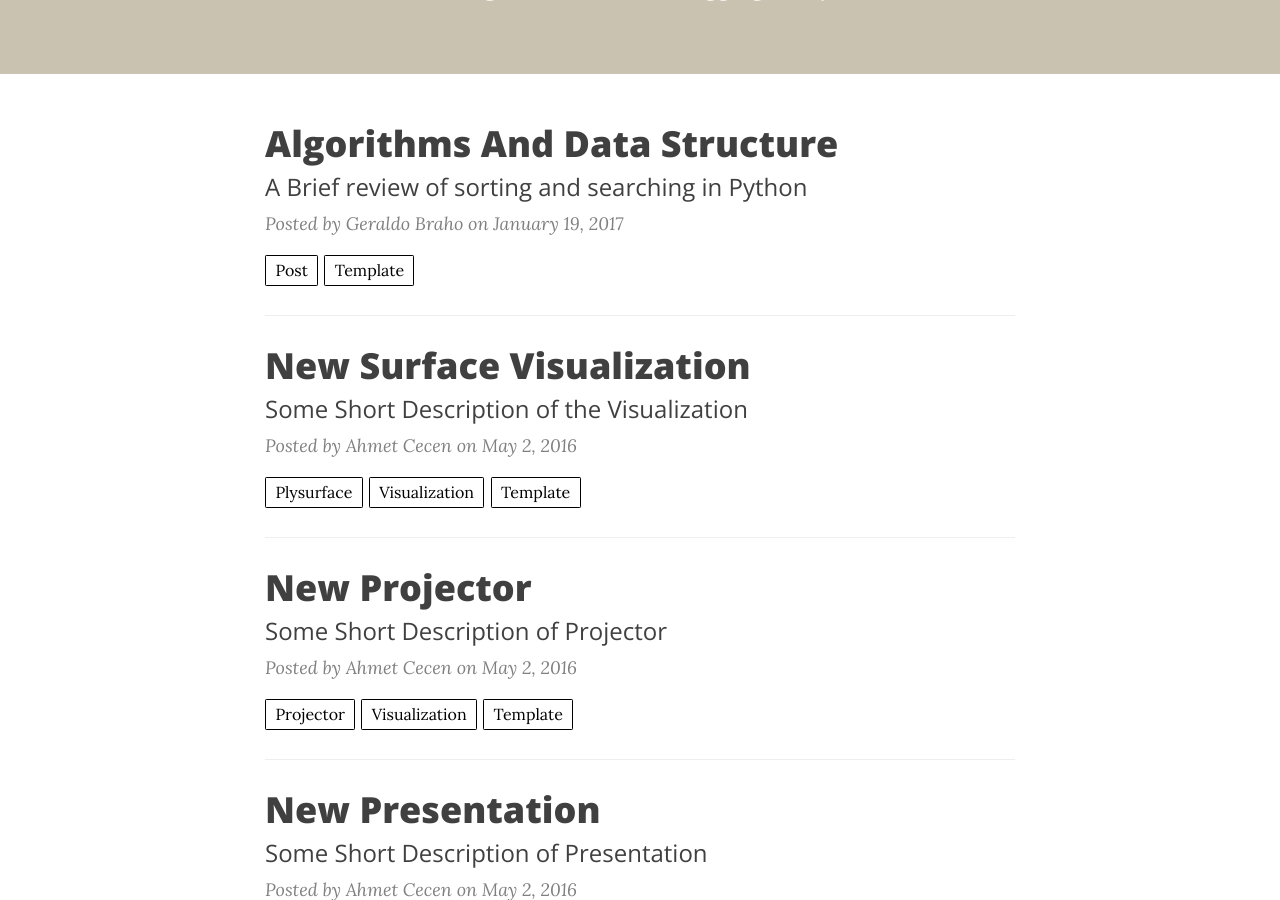
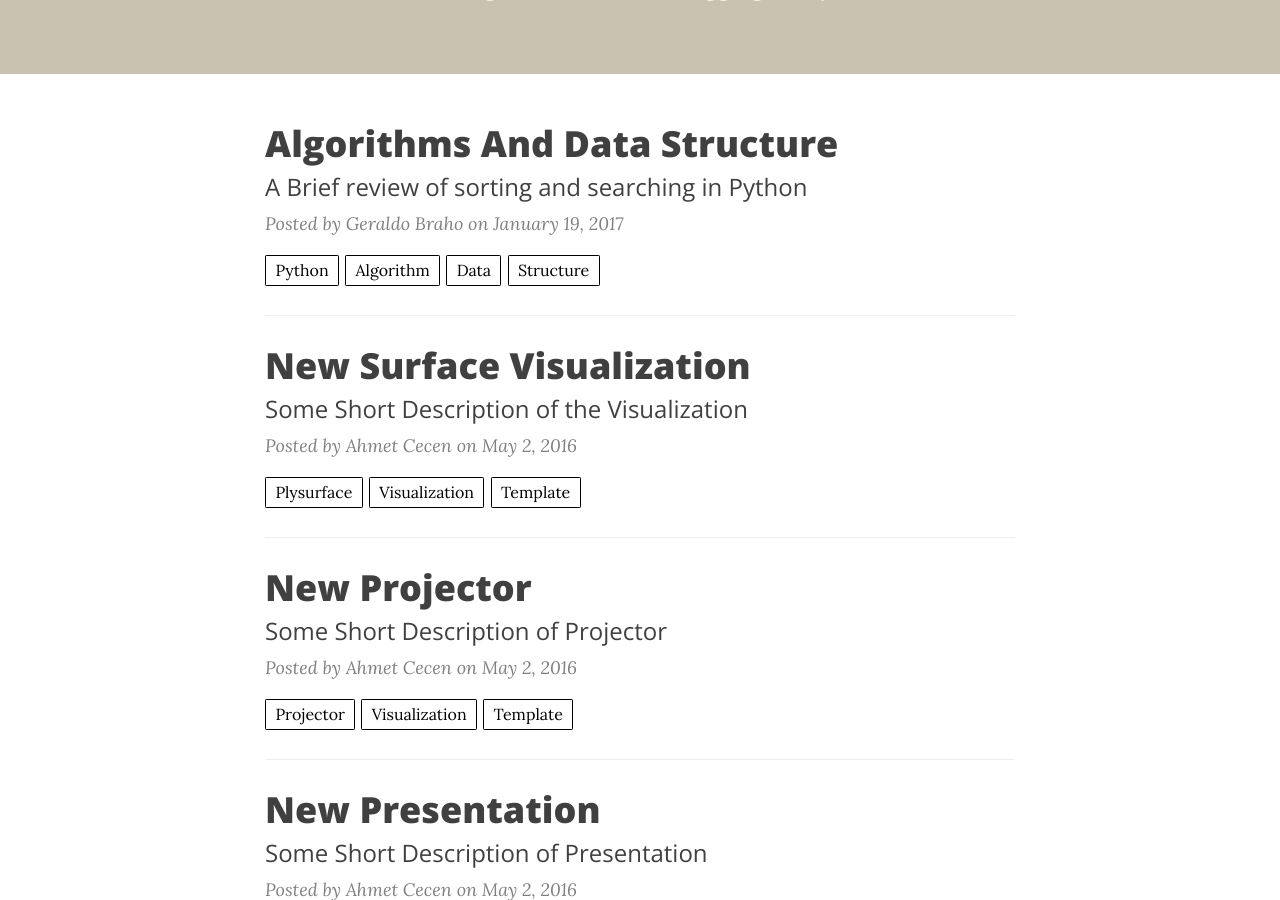
Before and after one commit to Python-Albania/Python-Albania.github.io, a Jekyll site: the page built from index.html, in a window 1280 px wide and 900 px high, scrolled down 374 px. Built offline with Jekyll 4.4.1, drawn with Linux system fonts in a browser that asks for light colours; nearby versions of some CDN libraries; the list of posts is cut into pages by our own code.

Commit message:
adding first post

```diff
--- a/_posts/2017-1-19-Algorithm and Data Structure.markdown
+++ b/_posts/2017-1-19-Algorithm and Data Structure.markdown
@@ -2,7 +2,7 @@
 layout:     post
 title:     Algorithms And Data Structure
 author:     Geraldo Braho
-tags: 		post template
+tags: 		Python Algorithm  Data Structure
 subtitle:  	A Brief review of sorting and searching in Python
 category:  project1
 ---
```
